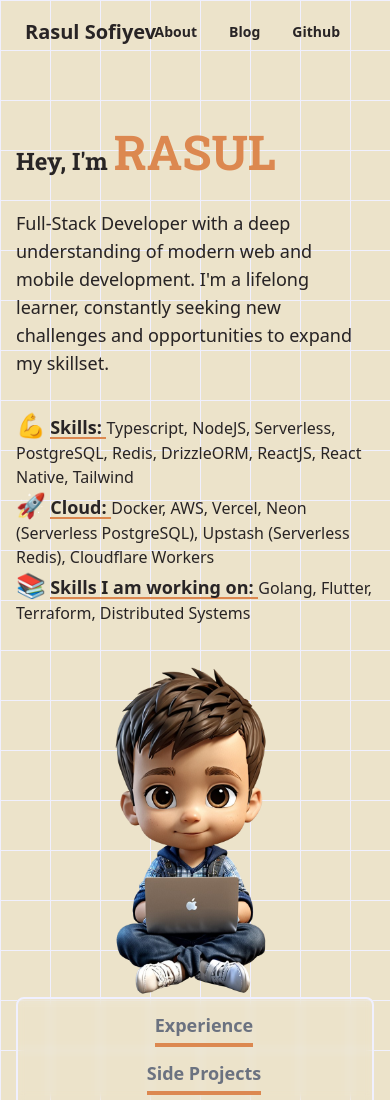
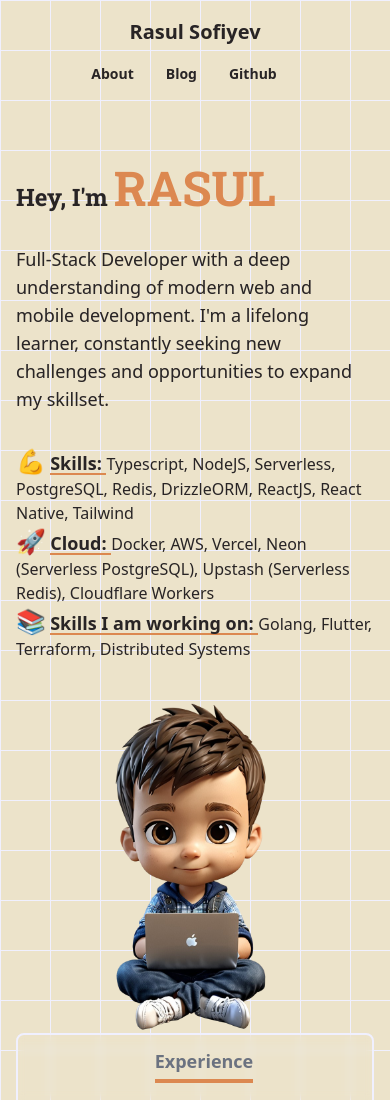
Before and after one commit to sofiyevsr/cv, an Astro site: page / in a window 390 px wide. Shown: the top 1100 px of the page. Built offline with nearby package versions, Linux system fonts and the light colour scheme; Astro itself is replaced by a stand-in of ours; some icons are missing.

Commit message:
fix navbar on mobile

```diff
--- a/src/components/Navbar.astro
+++ b/src/components/Navbar.astro
@@ -5,7 +5,7 @@ import { Icon } from "astro-icon/components";
 const { firstName, lastName, links } = userData;
 ---
 
-<div class="navbar">
+<div class="navbar flex-col sm:flex-row">
   <div class="flex-1">
     <a href="/" class="btn btn-ghost text-xl">{firstName + " " + lastName}</a>
   </div>
```
